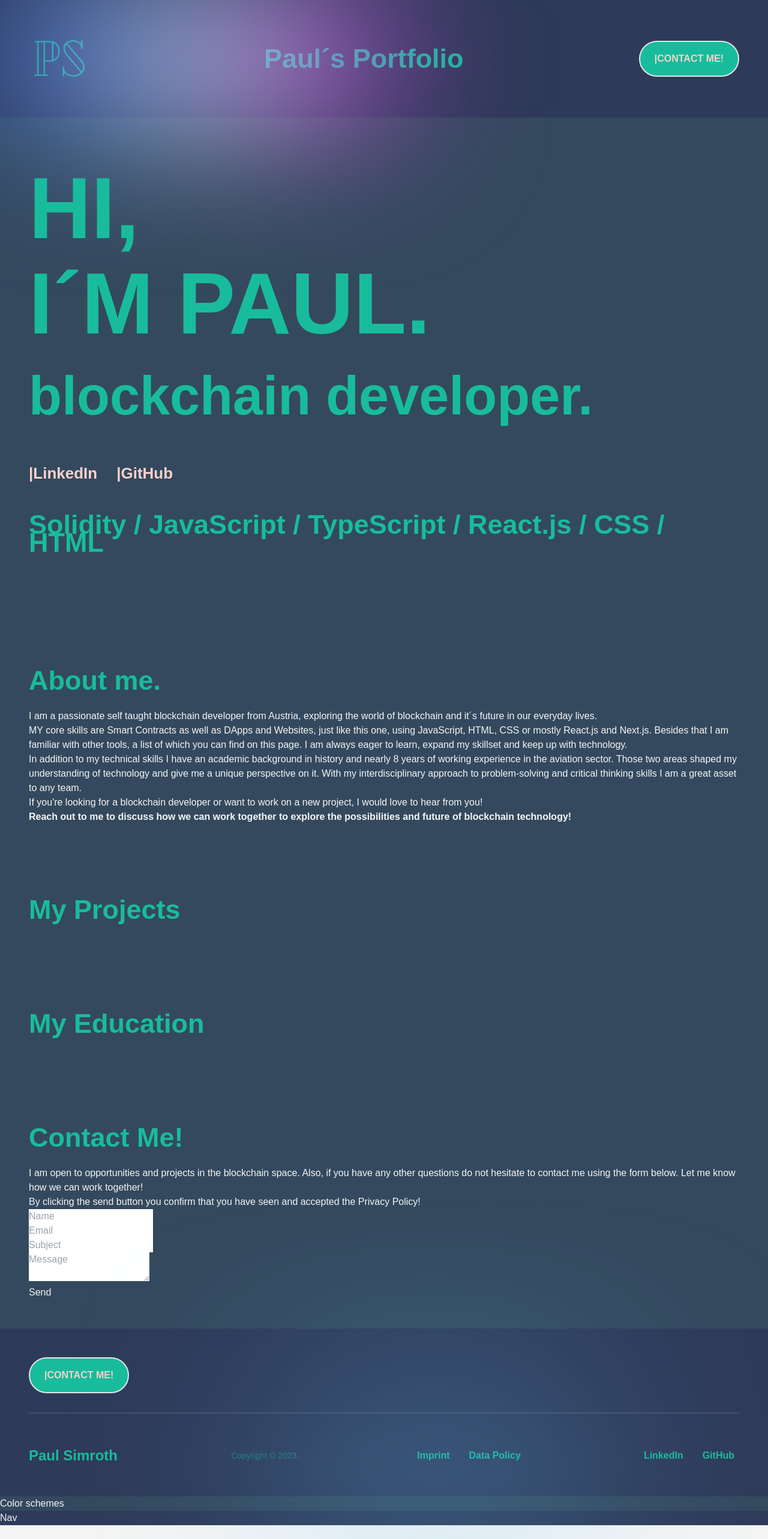
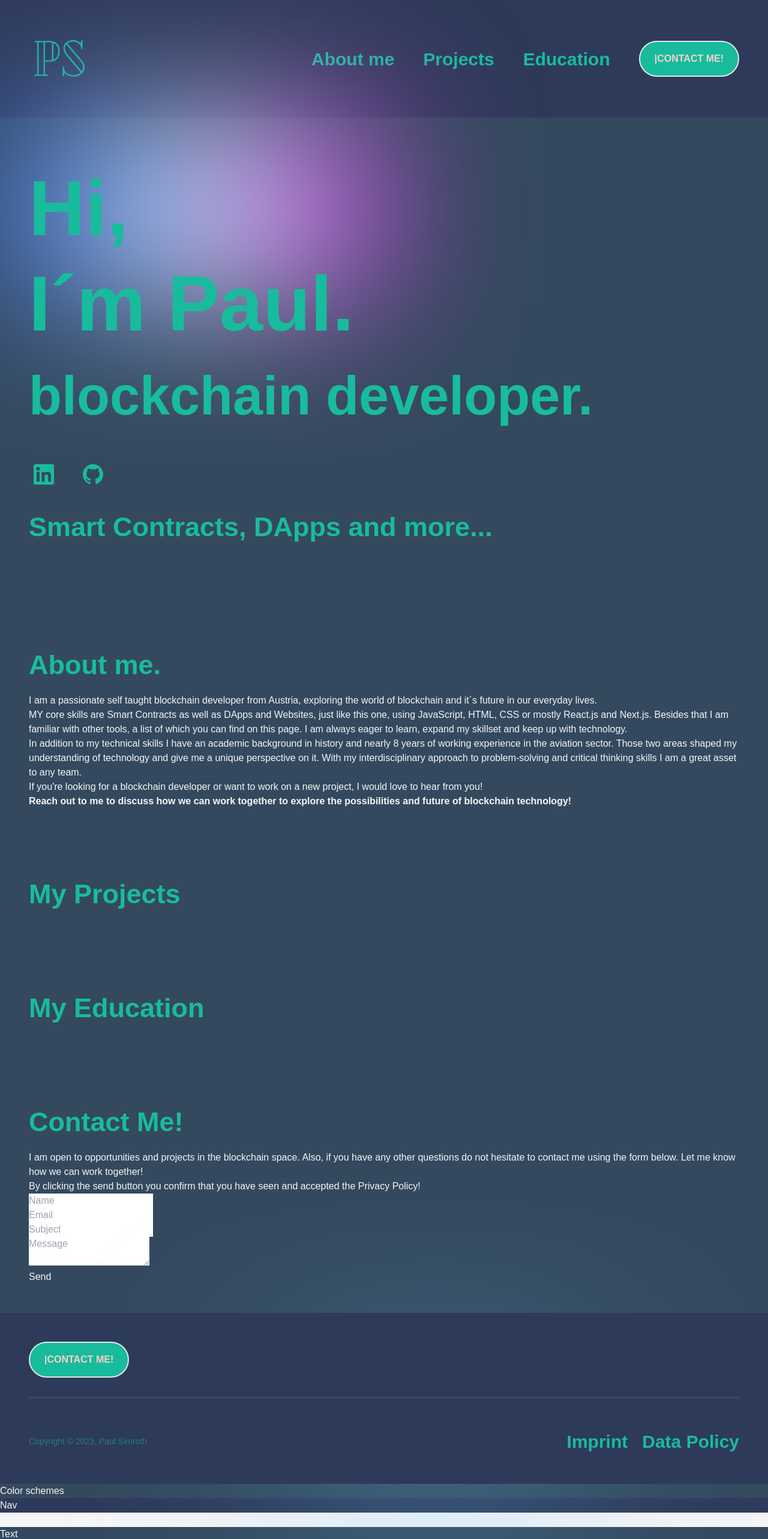
Before and after one commit to paulsimroth/portfolio, a Next.js app: page / in a window 1280 px wide. Shown: the top 2566 px of the page at 60% size. Built offline with nearby package versions, Linux system fonts and the light colour scheme; a web font is replaced by a local one.

Commit message:
link issues fixed

```diff
--- a/src/app/page.tsx
+++ b/src/app/page.tsx
@@ -11,17 +11,22 @@ import Contact from 'src/sections/Contact';
 export default function Home() {
   return (
     <main className='bg-[#34495E] overflow-hidden'>
+      <div className='relative'>
 
         <Navbar />
+        <div className="absolute w-[50%] h-[30%] gradient-01" />
         <Hero />
-
+      </div>
+      <div className='relative'>
         <Info />
         <Projects />
-
         <Education />
+      </div>
+      <div className='relative'>
         <Contact />
-
+        <div className="footer-gradient" />
         <Footer />
+      </div>
       <div>
         <p>Color schemes</p>
         <div className='bg-[#2E3A59]'>Nav</div>
--- a/src/sections/Footer.tsx
+++ b/src/sections/Footer.tsx
@@ -12,8 +12,8 @@ function Footer() {
     initial="hidden"
     whileInView="show"
     className='p-12 relative bg-[#2E3A59]'
-  >
-    <div className="footer-gradient" />
+    >
+    <div className="footer-gradient -z-10" />
     <div className='mx-auto flex flex-col gap-8'>
       <div className="flex items-center justify-between flex-wrap gap-5">
         <a href="/#contact">
@@ -26,19 +26,10 @@ function Footer() {
       <div className="flex flex-col">
         <div className="mb-[50px] h-[2px] bg-white opacity-10" />
         <div className="flex items-center justify-between flex-wrap gap-4">
-          <h4 className="font-extrabold text-[24px] text-[#18BC9C]">Paul Simroth</h4>
-          <p className="font-normal text-[14px] text-[#18BC9C] opacity-50">Copyright © 2023.</p>
-          <div className="flex gap-4">
-            <Link href="/imprint"><p className='p-2 cursor-pointer font-bold text-[16px] text-[#18BC9C] hover:scale-110'>Imprint</p></Link>
-            <Link href="/data"><p className='p-2 cursor-pointer font-bold text-[16px] text-[#18BC9C] hover:scale-110'>Data Policy</p></Link>
-          </div>
-          <div className="flex gap-4">
-            <Link href="https://www.linkedin.com/in/paul-simroth/" target="_blank">
-              <p className='p-2 cursor-pointer font-bold text-[16px] text-[#18BC9C] hover:scale-110'>LinkedIn</p>
-            </Link>
-            <Link href="https://github.com/PaulSimroth" target="_blank">
-              <p className='p-2 cursor-pointer font-bold text-[16px] text-[#18BC9C] hover:scale-110'>GitHub</p>
-            </Link>
+          <p className="font-normal text-[14px] text-[#18BC9C] opacity-50">Copyright © 2023, Paul Simroth</p>
+          <div className="md:flex items-center justify-around font-bold space-x-6">
+            <Link href="/imprint" className="text-[12px] md:text-[20px] lg:text-[30px] text-[#18BC9C] hover:scale-110">Imprint</Link>
+            <Link href="/data" className="text-[12px] md:text-[20px] lg:text-[30px] text-[#18BC9C] hover:scale-110">Data Policy</Link>
           </div>
         </div>
       </div>
--- a/src/sections/Hero.tsx
+++ b/src/sections/Hero.tsx
@@ -4,19 +4,23 @@ import Link from "next/link";
 function Hero() {
   return (
     <section className={`${styles.sections}`} id='hero'>
-      <h1 className='font-extrabold my-2 md:my-6 text-[44px] sm:text-[60px] md:text-[100px] lg:text-[144px] lg:leading-[159px] md:leading-[115px] sm:leading-[75px] leading-[65px] uppercase text-[#18BC9C]'>Hi, <br/> I´m Paul.</h1>
-      <h2 className='font-extrabold md:mb-8 text-[40px] md:text-[65px] lg:text-[90px] leading-[50px] md:leading-[70px] lg:leading-[100px] text-[#18BC9C]'>blockchain developer.</h2>
+      <h1 className='font-extrabold my-2 md:my-6 text-[44px] sm:text-[60px] md:text-[100px] lg:text-[130px] lg:leading-[159px] md:leading-[115px] sm:leading-[75px] leading-[65px] text-[#18BC9C]'>
+        Hi, <br/> I´m Paul.
+      </h1>
+      <h2 className='font-extrabold md:mb-8 text-[40px] md:text-[65px] lg:text-[90px] leading-[50px] md:leading-[70px] lg:leading-[100px] text-[#18BC9C]'>
+        blockchain developer.
+      </h2>
       <br/>
 
       <div className="flex gap-4 md:gap-8">
-            <Link href="https://www.linkedin.com/in/paul-simroth/" target="_blank">
-              <p className='py-2 cursor-pointer font-bold text-[23px] md:text-[26px] leading-[30px] text-[#F8D1CC] hover:scale-110'>|LinkedIn</p>
-            </Link>
-            <Link href="https://github.com/PaulSimroth" target="_blank">
-              <p className='py-2 cursor-pointer font-bold text-[23px] md:text-[26px] leading-[30px] text-[#F8D1CC] hover:scale-110'>|GitHub</p>
-            </Link>
-          </div>
-      <h2 className="font-extrabold md:my-12 text-[23px] md:text-[26px] lg:text-[45px] leading-[30px] text-[#18BC9C]">Solidity / JavaScript / TypeScript / React.js / CSS / HTML</h2>
+        <Link href="https://www.linkedin.com/in/paul-simroth/" target="_blank">
+            <img alt="linkedin" src="linkedin.svg" className='py-2 md:w-[50px] md:h-[50px] object-contain cursor-pointer hover:scale-110' />
+        </Link>
+        <Link href="https://github.com/PaulSimroth" target="_blank">
+          <img alt="github" src="github.svg" className='py-2 md:w-[50px] md:h-[50px] object-contain cursor-pointer hover:scale-110' />
+        </Link>
+      </div>
+      <h2 className="font-extrabold md:my-12 text-[23px] md:text-[26px] lg:text-[45px] leading-[30px] text-[#18BC9C]">Smart Contracts, DApps and more...</h2>
       <br/>
     </section>
   )
--- a/src/sections/Navbar.tsx
+++ b/src/sections/Navbar.tsx
@@ -13,7 +13,6 @@ function Navbar() {
     whileInView="show"
     className='p-12 relative bg-[#2E3A59]'
     >
-    <div className="absolute w-[50%] inset-0 gradient-01" />
     <div className='mx-auto flex justify-between items-center gap-4'>
       <Link href="/" className='cursor-pointer'>
         <img
@@ -22,17 +21,17 @@ function Navbar() {
           className="w-[25px] h-[25px] md:w-[60px] md:h-[60px] lg:w-[100px] lg:h-[100px] object-contain"
         />
       </Link>
-      <Link href="/" className='cursor-pointer'>
-        <h2 className="font-extrabold text-[22px] md:text-[30px] lg:text-[45px] leading-[30px] text-[#18BC9C]">
-          Paul´s Portfolio
-        </h2>
-      </Link>
+      <div className="md:flex items-center justify-around font-bold space-x-12 z-2">
+        <a href="/#about" className="text-[12px] md:text-[20px] lg:text-[30px] text-[#18BC9C] hover:scale-110">About me</a>
+        <a href="/#projects" className="text-[12px] md:text-[20px] lg:text-[30px] text-[#18BC9C] hover:scale-110">Projects</a>
+        <a href="/#education" className="text-[12px] md:text-[20px] lg:text-[30px] text-[#18BC9C] hover:scale-110">Education</a>
         <a href="/#contact">
           <button type="button" className="flex items-center h-fit border-2 border-[#E5E5E5] py-4 px-6 bg-[#18BC9C] rounded-[32px] gap-[12px] hover:scale-110">
             <span className="font-bold text-[12px] md:text-[16px] text-[#F8D1CC]">|CONTACT ME!</span>
           </button>
         </a>
       </div>
+    </div>
     </motion.nav>
   )
 };
```
Also changed, not shown: public/github.svg, public/linkedin.svg. Lines whose indentation alone changed are shown as unchanged.
